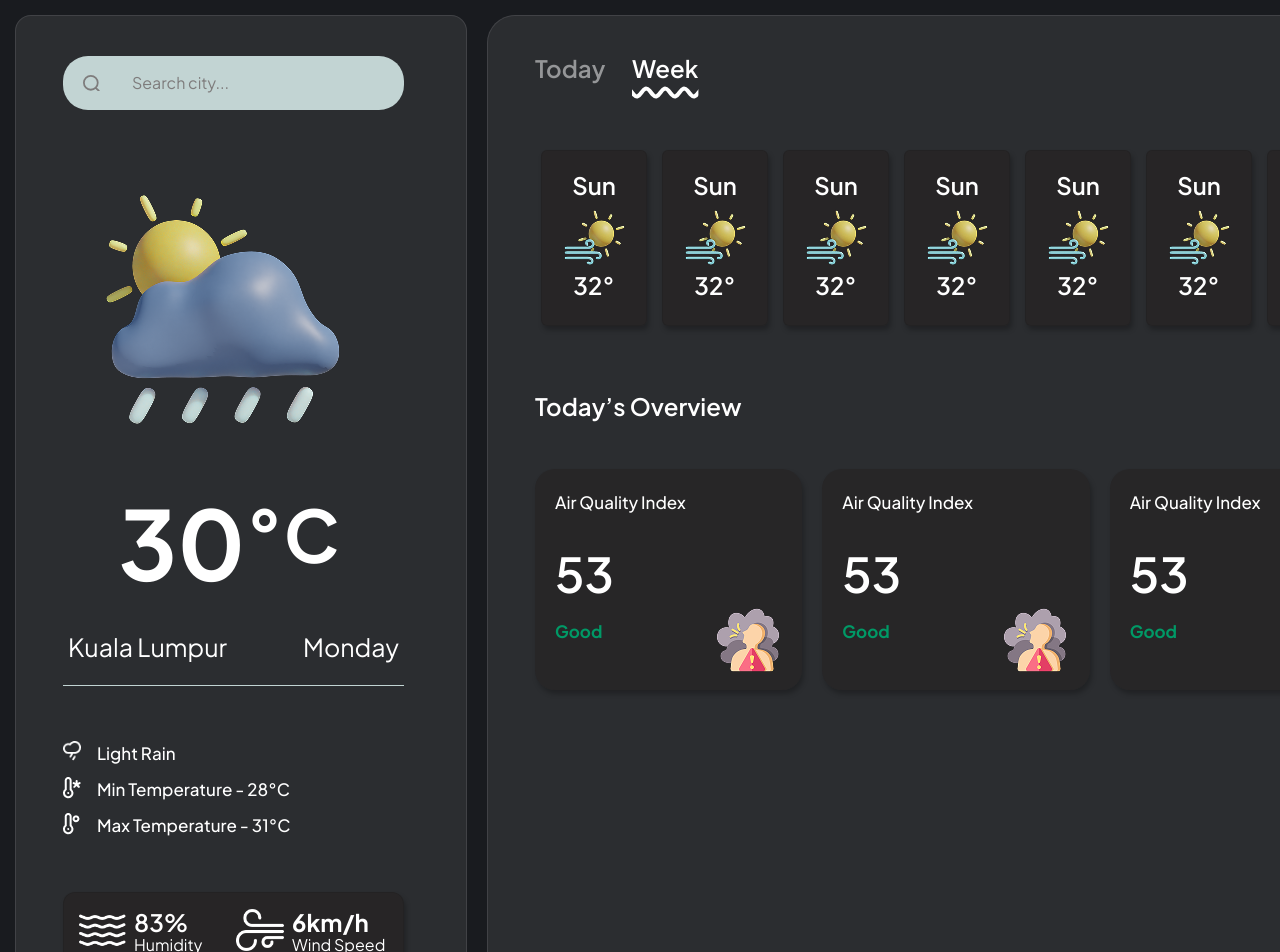
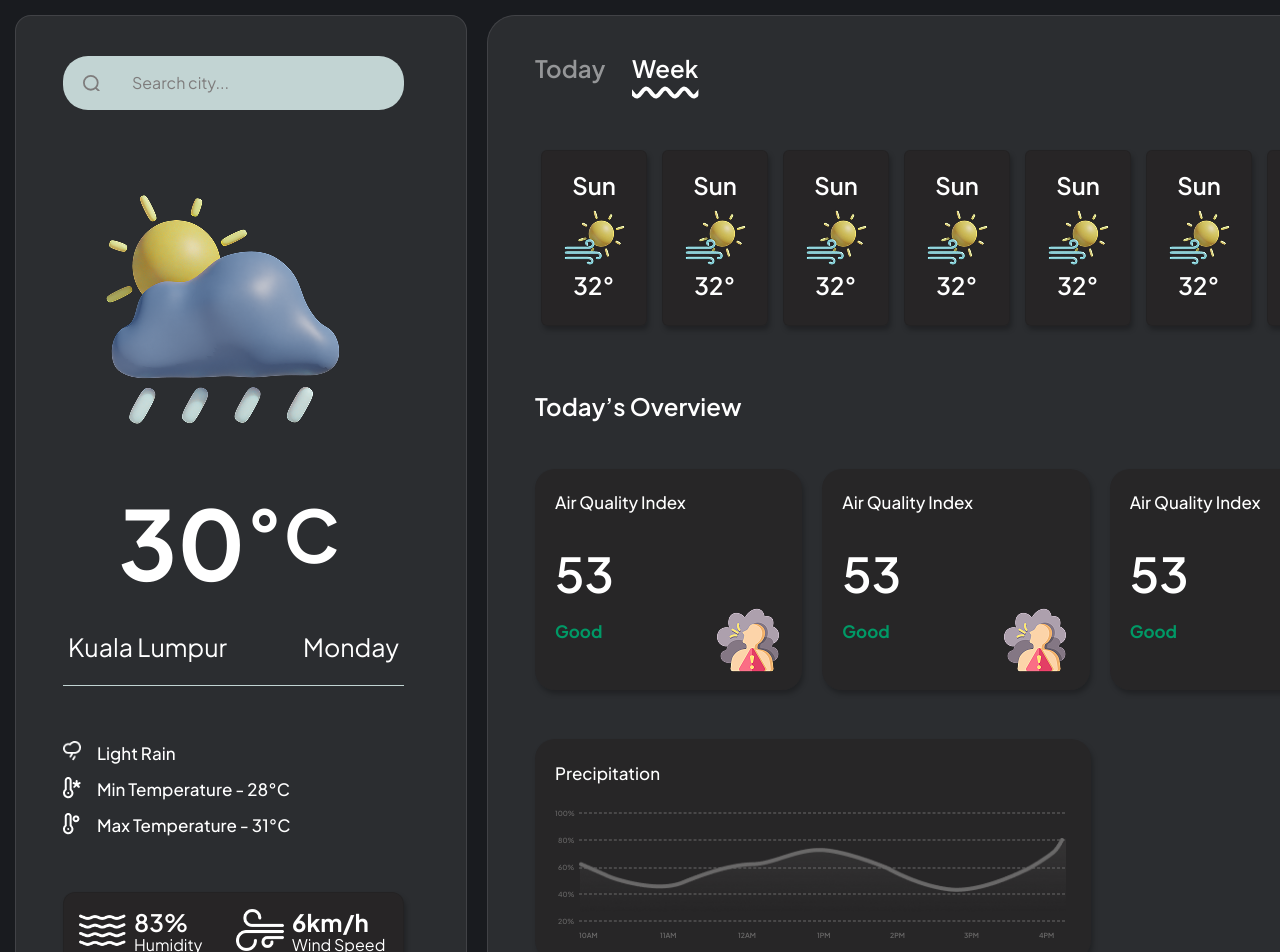
Before and after one commit to athulraj-mr/Weather-App, a React (Vite) app in the folder weather_app/: page / in a window 1280 px wide. Shown: the top 952 px of the page. Built offline with nearby package versions, Linux system fonts and the light colour scheme.

Commit message:
precipitation done

```diff
--- a/weather_app/src/App.tsx
+++ b/weather_app/src/App.tsx
@@ -7,6 +7,7 @@ import DayToggle from './components/dayToggle'
 import Cards from './components/cards'
 import Today from './components/today'
 import TopOver from './components/topOver'
+import BottomOver from './components/bottomOver'
 
 
 function App() {
@@ -27,6 +28,7 @@ function App() {
           <Cards />
           <Today />
           <TopOver />
+          <BottomOver />
         </div>
       </div>
     </div>
--- /dev/null
+++ b/weather_app/src/components/bottomOver.tsx
@@ -0,0 +1,12 @@
+import Precipitation from "./precipitation"
+
+
+function BottomOver() {
+    return (
+        <div id="bottom-over" className="flex flex-row max-w-211.25 h-55.25 gap-5">
+            <Precipitation />
+        </div>
+    )
+}
+
+export default BottomOver
--- /dev/null
+++ b/weather_app/src/components/precipitation.tsx
@@ -0,0 +1,68 @@
+import vector1 from '../assets/image/Vector 1.png'
+import vector2 from '../assets/image/Vector 2.png'
+
+
+function Precipitation() {
+    return (
+        <div id="precipitation" className="flex flex-col w-139 h-55.25 gap-1.25 bg-[#252222A6] rounded-[20px] shadow-[2px_4px_5px_0px_#00000040] relative">
+            <div id="title" className="flex flex-row pt-4 w-139 max-h-16.5 top-3.75 right-5 bottom-3.75 left-5 gap-2.5 items-center">
+                <span className="w-26.5 h-9 font-medium text-[17px] leading-9 ml-5 text-[#FFFFFF]">Precipitation</span>
+            </div>
+            <div id="line-chart" className="flex flex-row max-w-[531px] h-32.75 gap-1.25 relative">
+                <div id="frame-19" className="flex flex-col max-w-5 ml-5 max-h-39.25 top-2.75 bottom-2.75 text-[7px] leading-9 text-[#6A6969] justify-between items-end">
+                    <div id="100" className="w-5 h-6.75">
+                        <span className="font-medium">100%</span>
+                    </div>
+                    <div className="w-4.25 h-6.75">
+                        <span className="font-medium">80%</span>
+                    </div>
+                    <div className="w-4.25 h-6.75">
+                        <span className="font-medium">60%</span>
+                    </div>
+                    <div className="w-4.25 h-6.75">
+                        <span className="font-medium">40%</span>
+                    </div>
+                    <div className="w-4.25 h-6.75">
+                        <span className="font-medium">20%</span>
+                    </div>
+                </div>
+                <div id="group-26" className="w-122.25 h-25.875 relative">
+                    <img src={vector1} alt="" className='w-[486px] h-12.68 top-10.5 -left-px absolute'/>
+                    <img src={vector2} alt="" className='w-[486px] h-25.875 top-10.5 absolute'/>
+                </div>
+                <div id='dotted' className='w-122.25 h-27 ml-11 absolute'>
+                    <div id='line-22' className='w-[486px] h-0 top-4 border border-dashed border-[#6A696980] absolute'></div>
+                    <div id='line-21' className='w-[486px] h-0 top-10.75 border border-dashed border-[#6A696980] absolute'></div>
+                    <div id='line-20' className='w-[486px] h-0 top-17.75 border border-dashed border-[#6A696980] absolute'></div>
+                    <div id='line-19' className='w-[486px] h-0 top-24.25 border border-dashed border-[#6A696980] absolute'></div>
+                    <div id='line-18' className='w-[486px] h-0 top-31 border border-dashed border-[#6A696980] absolute'></div>
+                </div>
+            </div>
+            <div id='frame-16' className='flex flex-row max-w-121.5 max-h-2.25 gap-12.5 ml-11 font-semibold text-[7px] leading-1.75 text-[#6A6969] justify-between'>
+                <div className='w-7.75 h-2.25'>
+                    <span className='h-fit w-fit'>10AM</span>
+                </div>
+                <div className='w-7 h-2.25'>
+                    <span className='h-fit w-fit'>11AM</span>
+                </div>
+                <div className='w-7.25 h-2.25'>
+                    <span className='w-fit h-fit'>12AM</span>
+                </div>
+                <div className='w-5.75 h-2.25'>
+                    <span className='w-fit h-fit'>1PM</span>
+                </div>
+                <div className='w-6 h-2.25'>
+                    <span className='h-fit w-fit'>2PM</span>
+                </div>
+                <div className='w-6.25 h-2.25'>
+                    <span className='w-fit h-fit'>3PM</span>
+                </div>
+                <div className='w-6.5 h-2.25'>
+                    <span className='w-fit h-fit'>4PM</span>
+                </div>
+            </div>
+        </div>
+    )
+}
+
+export default Precipitation
```
Also changed, not shown: weather_app/src/assets/image/Vector 1.png (added), weather_app/src/assets/image/Vector 2.png (added), weather_app/src/components/TodayCard.tsx (line endings or trailing spaces).
